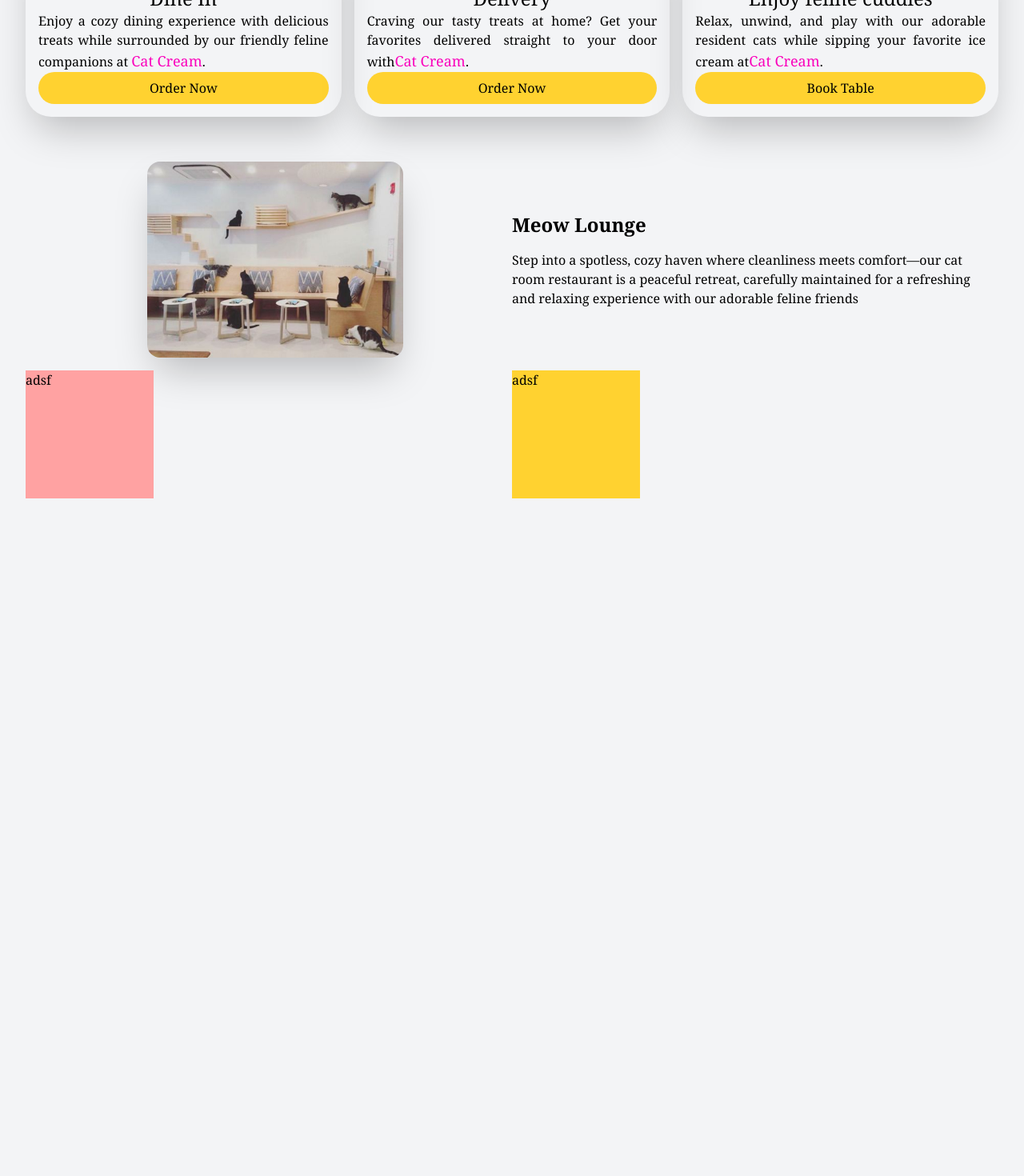
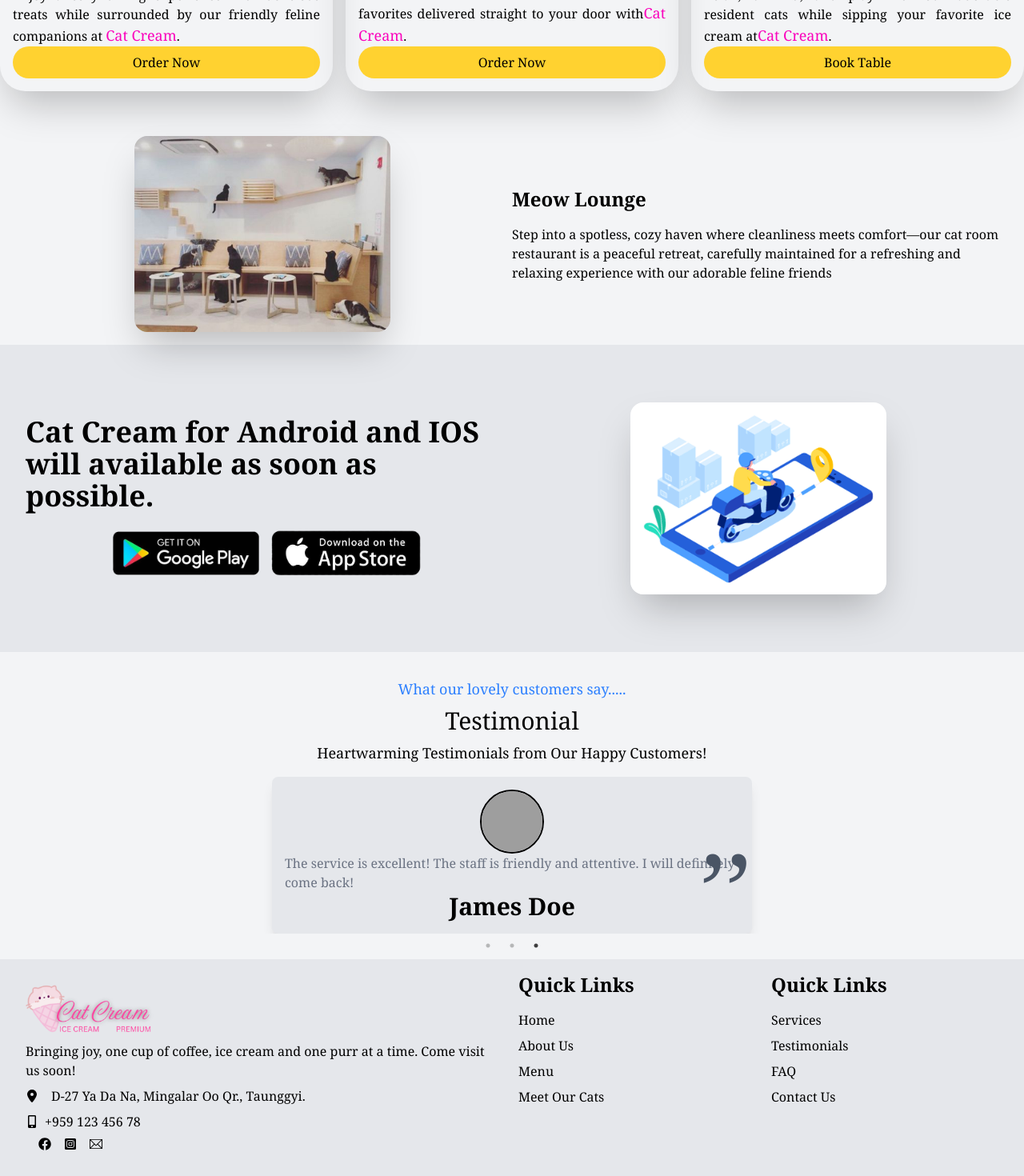
Before and after one commit to SaiAungWann/Cat_Cream, a React (Vite) app in the folder frontend/: page / in a window 1280 px wide. Shown: the part 1054-2524 px from the top of the page at 80% size. Before the commit the page ends 1709 px from the top, so only its background shows below. Built offline with nearby package versions, Linux system fonts and the light colour scheme; grey boxes are pictures that could not be loaded.

Commit message:
mobile|testimonial|footer

```diff
--- a/frontend/package.json
+++ b/frontend/package.json
@@ -15,6 +15,8 @@
     "react-dom": "^19.0.0",
     "react-icons": "^5.5.0",
     "react-router": "^7.3.0",
+    "react-slick": "^0.30.3",
+    "slick-carousel": "^1.8.1",
     "tailwindcss": "^4.0.12"
   },
   "devDependencies": {
--- a/frontend/src/components/Footer.jsx
+++ b/frontend/src/components/Footer.jsx
@@ -1,11 +1,53 @@
 import React from "react";
+import Logo from "../assets/Cat_Cream_Logo-2.png";
+import { FaLocationDot } from "react-icons/fa6";
+import { FaMobileAlt, FaFacebook, FaInstagramSquare } from "react-icons/fa";
+import { TfiEmail } from "react-icons/tfi";
 
 function Footer() {
   return (
     <>
-      <div className=" grid grid-cols-2">
-        <div className=" w-40 h-40 bg-red-300">adsf</div>
-        <div className=" w-40 bg-amber-300">adsf</div>
+      <div className=" grid grid-cols-2 gap-4 mt-4 p-4 bg-gray-200 dark:bg-gray-800 dark:text-white duration-200 max-w-[2400] mx-auto">
+        <div className=" w-full p-4 space-y-2">
+          <img src={Logo} alt="" className=" w-40" />
+          <p>
+            Bringing joy, one cup of coffee, ice cream and one purr at a time.
+            Come visit us soon!
+          </p>
+          <p className=" flex items-center gap-4">
+            <FaLocationDot />
+            D-27 Ya Da Na, Mingalar Oo Qr., Taunggyi.
+          </p>
+          <p className=" flex items-center gap-2">
+            <FaMobileAlt />
+            +959 123 456 78
+          </p>
+          <p className=" flex ml-4 items-center gap-4">
+            <FaFacebook />
+            <FaInstagramSquare />
+            <TfiEmail />
+          </p>
+        </div>
+        <div className=" hidden sm:grid sm:grid-cols-2 gap-4">
+          <div className=" space-y-4">
+            <h1 className=" text-2xl font-bold">Quick Links</h1>
+            <ul className=" space-y-2 link">
+              <li>Home</li>
+              <li>About Us</li>
+              <li>Menu</li>
+              <li>Meet Our Cats</li>
+            </ul>
+          </div>
+          <div className=" space-y-4">
+            <h1 className=" text-2xl font-bold">Quick Links</h1>
+            <ul className=" space-y-2 link">
+              <li>Services</li>
+              <li>Testimonials</li>
+              <li>FAQ</li>
+              <li>Contact Us</li>
+            </ul>
+          </div>
+        </div>
       </div>
     </>
   );
--- a/frontend/src/components/NavBar.jsx
+++ b/frontend/src/components/NavBar.jsx
@@ -1,6 +1,6 @@
 import React from "react";
 import { Link } from "react-router";
-import Logo from "../assets/Cat_Cream_Logo.png";
+import Logo from "../assets/Cat_Cream_Logo-2.png";
 import { FaCartShopping } from "react-icons/fa6";
 import DarkMode from "./DarkMode";
 import { FaCartPlus } from "react-icons/fa";
@@ -8,7 +8,7 @@
 const NavBar = () => {
   return (
     <>
-      <div className="flex justify-between items-center p-5 bg-white dark:bg-gray-900 dark:text-white shadow-md h-20 rounded-t-md">
+      <div className="flex sticky top-0 z-20 justify-between items-center p-5 bg-white dark:bg-gray-800 dark:text-white shadow-md h-20 rounded-t-md">
         <div className=" md:w-35 w-20 items-center">
           <Link to="/">
             <img src={Logo} alt="logo" />
--- a/frontend/src/components/HeroSection.jsx
+++ b/frontend/src/components/homePage/HeroSection.jsx
@@ -1,8 +1,8 @@
 import React, { useState } from "react";
-import BGImg from "../assets/BG.png";
-import IceCream4 from "../assets/4.png";
-import IceCream5 from "../assets/5.png";
-import IceCream6 from "../assets/6.png";
+import BGImg from "../../assets/BG.png";
+import IceCream4 from "../../assets/4.png";
+import IceCream5 from "../../assets/5.png";
+import IceCream6 from "../../assets/6.png";
 import { FaCartShopping } from "react-icons/fa6";
 import { FaCartPlus } from "react-icons/fa";
 import { LuAlarmClockCheck } from "react-icons/lu";
@@ -43,16 +43,17 @@
       >
         <div className=" p-4 w-full">
           <div className=" grid grid-cols-2 gap-4">
-            <div className=" flex flex-col justify-center items-center space-y-4">
-              <h1 className="text-4xl font-bold sm:text-5xl lg:text-6xl">
-                Welcome to <span className="text-primary">Cat Cream</span>
+            <div className=" flex flex-col justify-center items-start space-y-4">
+              <h1 className="text-3xl font-bold sm:text-4xl">Welcome to</h1>
+              <h1 className=" text-4xl font-bold sm:text-5xl text-primary">
+                Cat Cream
               </h1>
               <p className="text-lg sm:text-xl lg:text-2xl">
                 Sip, relax, and surround yourself with the cutest furry friends
                 at <span className="text-primary font-bold">Cat Cream</span>
                 —where every Ice Cream and Coffee comes with cuddles!
               </p>
-              <div className=" flex justify-center items-center gap-4">
+              <div className=" flex justify-center items-center mx-auto gap-4">
                 <button className=" flex items-center justify-between gap-2 bg-primary text-white rounded-xl py-1 px-2 hover:scale-105 transition-transform duration-200">
                   <span>Order</span>
                   <FaCartShopping />
--- /dev/null
+++ b/frontend/src/components/homePage/MobileApp.jsx
@@ -0,0 +1,33 @@
+import React from "react";
+import PlayStoreImg from "../../assets/play_store.png";
+import AppStoreImg from "../../assets/app_store.png";
+import MobileBikeGif from "../../assets/mobile_bike.gif";
+
+function MobileApp() {
+  return (
+    <>
+      <div className="bg-gray-200 dark:bg-gray-800 dark:text-white duration-200 p-4">
+        <div className="p-4 w-full grid grid-rows-1 md:grid-cols-2 gap-4">
+          <div className=" flex flex-col justify-center items-center">
+            <h1 className=" text-2xl font-bold sm:text-3xl lg:text-4xl">
+              Cat Cream for Android and IOS will available as soon as possible.
+            </h1>
+            <div className=" flex justify-center items-center mt-4">
+              <img src={PlayStoreImg} alt="" className=" max-w-50" />
+              <img src={AppStoreImg} alt="" className=" max-w-50" />
+            </div>
+          </div>
+          <div className=" w-40 h-40 md:w-80 md:h-80 mx-auto flex justify-center items-center">
+            <img
+              src={MobileBikeGif}
+              alt=""
+              className=" w-full rounded-2xl shadow-2xl"
+            />
+          </div>
+        </div>
+      </div>
+    </>
+  );
+}
+
+export default MobileApp;
--- a/frontend/src/components/Services.jsx
+++ b/frontend/src/components/homePage/Services.jsx
@@ -1,7 +1,7 @@
 import React from "react";
-import iceCream9 from "../assets/9.png";
-import iceCream11 from "../assets/11.png";
-import iceCream10 from "../assets/10.png";
+import iceCream9 from "../../assets/9.png";
+import iceCream11 from "../../assets/11.png";
+import iceCream10 from "../../assets/10.png";
 function Services() {
   return (
     <>
--- a/frontend/src/components/ShopImg.jsx
+++ b/frontend/src/components/homePage/ShopImg.jsx
@@ -1,5 +1,5 @@
 import React from "react";
-import CatRoomImg from "../assets/catsroom.jpg";
+import CatRoomImg from "../../assets/catsroom.jpg";
 
 function ShopImg() {
   return (
--- /dev/null
+++ b/frontend/src/components/homePage/Testimonial.jsx
@@ -0,0 +1,90 @@
+import React, { use } from "react";
+import Slider from "react-slick";
+
+function Testimonial() {
+  let userImg1 = "https://picsum.photos/id/237/200/200";
+  let userImg2 = "https://picsum.photos/id/238/200/200";
+  let userImg3 = "https://picsum.photos/id/239/200/200";
+
+  let TestimonialData = [
+    {
+      id: 1,
+      userImg: userImg1,
+      userComment:
+        "Such a cozy and clean café! The atmosphere is so relaxing, and the",
+      userName: "John Doe",
+    },
+    {
+      id: 2,
+      userImg: userImg2,
+      userComment:
+        "The food is amazing! I would definitely recommend this place to my friends.",
+      userName: "Jane Doe",
+    },
+    {
+      id: 3,
+      userImg: userImg3,
+      userComment:
+        "The service is excellent! The staff is friendly and attentive. I will definitely come back!",
+      userName: "James Doe",
+    },
+  ];
+  let settings = {
+    dots: true,
+    arrows: false,
+    infinite: true,
+    speed: 500,
+    slidesToShow: 1,
+    slidesToScroll: 1,
+    autoplay: true,
+    autoplaySpeed: 2000,
+    cssEase: "linear",
+    pauseOnHover: true,
+    pauseOnFocus: true,
+  };
+  return (
+    <>
+      <div className=" dark:text-white duration-200 p-4 mt-4 space-y-4">
+        <div className=" flex justify-center items-center flex-col gap-2">
+          <p className=" text-md md:text-lg text-blue-500 dark:text-yellow-500">
+            What our lovely customers say.....
+          </p>
+          <h1 className=" text-2xl md:text-3xl ">Testimonial</h1>
+          <p className="text-md md:text-lg">
+            Heartwarming Testimonials from Our Happy Customers!
+          </p>
+        </div>
+
+        <Slider {...settings}>
+          {TestimonialData.map((data) => {
+            return (
+              <div className="">
+                <div
+                  key={data.id}
+                  className=" max-w-150 mx-auto bg-gray-200 dark:bg-gray-800 p-4 rounded-lg shadow-lg flex justify-center items-center flex-col relative"
+                >
+                  <img
+                    src={data.userImg}
+                    alt=""
+                    className=" w-20 rounded-full border-2 border-black-[4px] mx-auto"
+                  />
+                  <p className=" text-gray-500 dark:text-white">
+                    {data.userComment}
+                  </p>
+                  <h1 className=" text-2xl md:text-3xl font-bold">
+                    {data.userName}
+                  </h1>
+                  <p className=" text-gray-600 text-9xl font-serif absolute top-0 right-0">
+                    ,,
+                  </p>
+                </div>
+              </div>
+            );
+          })}
+        </Slider>
+      </div>
+    </>
+  );
+}
+
+export default Testimonial;
--- a/frontend/src/index.css
+++ b/frontend/src/index.css
@@ -1,7 +1,7 @@
 @import "tailwindcss";
 
 body {
-  @apply bg-gray-100 p-4 m-4 font-serif dark:bg-gray-700 dark:text-white;
+  @apply bg-gray-100 font-serif dark:bg-gray-700 dark:text-white;
 }
 
 @theme {
@@ -23,3 +23,7 @@
 .spin {
   animation: spin 40s linear infinite;
 }
+
+.link > li {
+  @apply hover:text-blue-500 hover:underline;
+}
--- a/frontend/src/main.jsx
+++ b/frontend/src/main.jsx
@@ -3,4 +3,8 @@
 import React from "react";
 import Routers from "./route/routers";
 
+// for slick carousel CSS
+import "slick-carousel/slick/slick.css";
+import "slick-carousel/slick/slick-theme.css";
+
 createRoot(document.getElementById("root")).render(<Routers />);
--- a/frontend/src/pages/ClientSidePages/Home.jsx
+++ b/frontend/src/pages/ClientSidePages/Home.jsx
@@ -1,7 +1,9 @@
 import React from "react";
-import HeroSection from "../../components/HeroSection";
-import Services from "../../components/Services";
-import ShopImg from "../../components/ShopImg";
+import HeroSection from "../../components/homePage/HeroSection";
+import Services from "../../components/homePage/Services";
+import ShopImg from "../../components/homePage/ShopImg";
+import MobileApp from "../../components/homePage/MobileApp";
+import Testimonial from "../../components/homePage/Testimonial";
 
 function Home() {
   return (
@@ -10,6 +12,8 @@
         <HeroSection />
         <Services />
         <ShopImg />
+        <MobileApp />
+        <Testimonial />
       </div>
     </>
   );
```
Also changed, not shown: frontend/src/assets/Cat_Cream_Logo-2.png (added), 1 other file (tests, documents, lock files or other folders).
